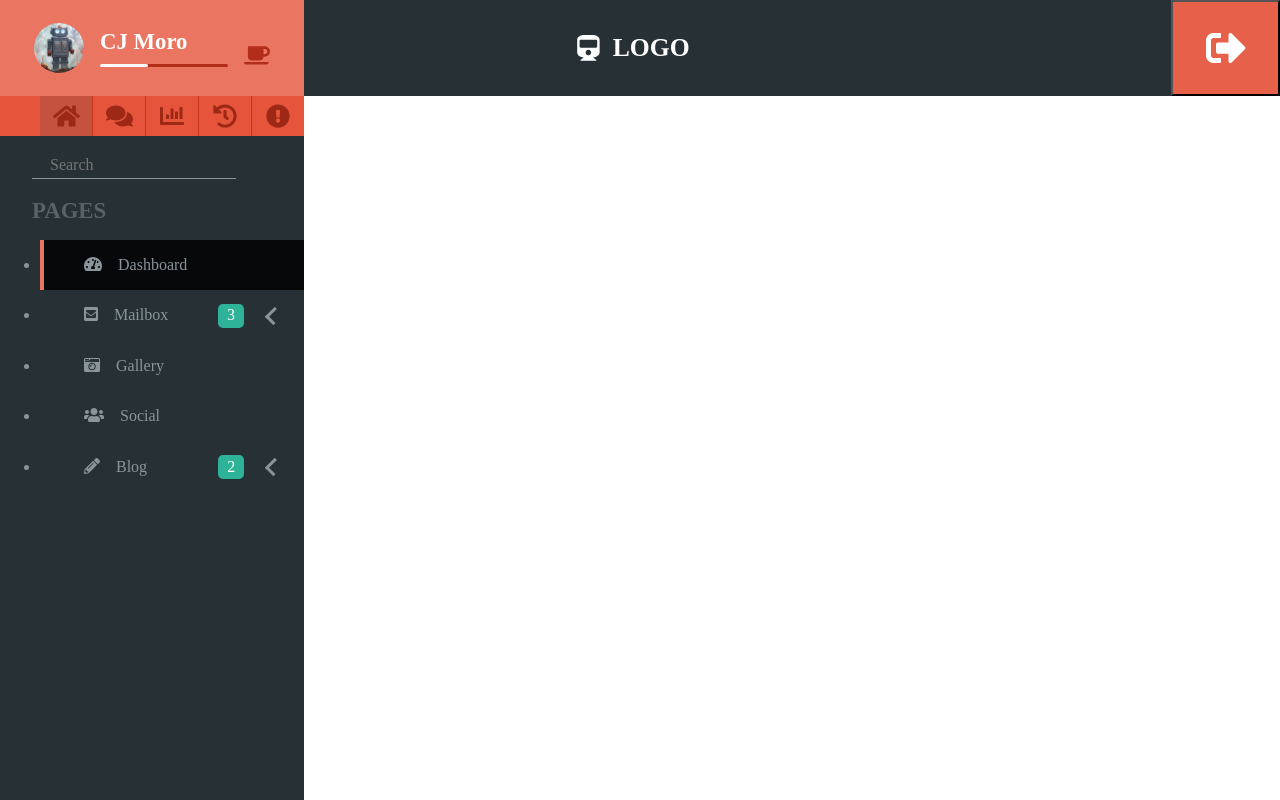
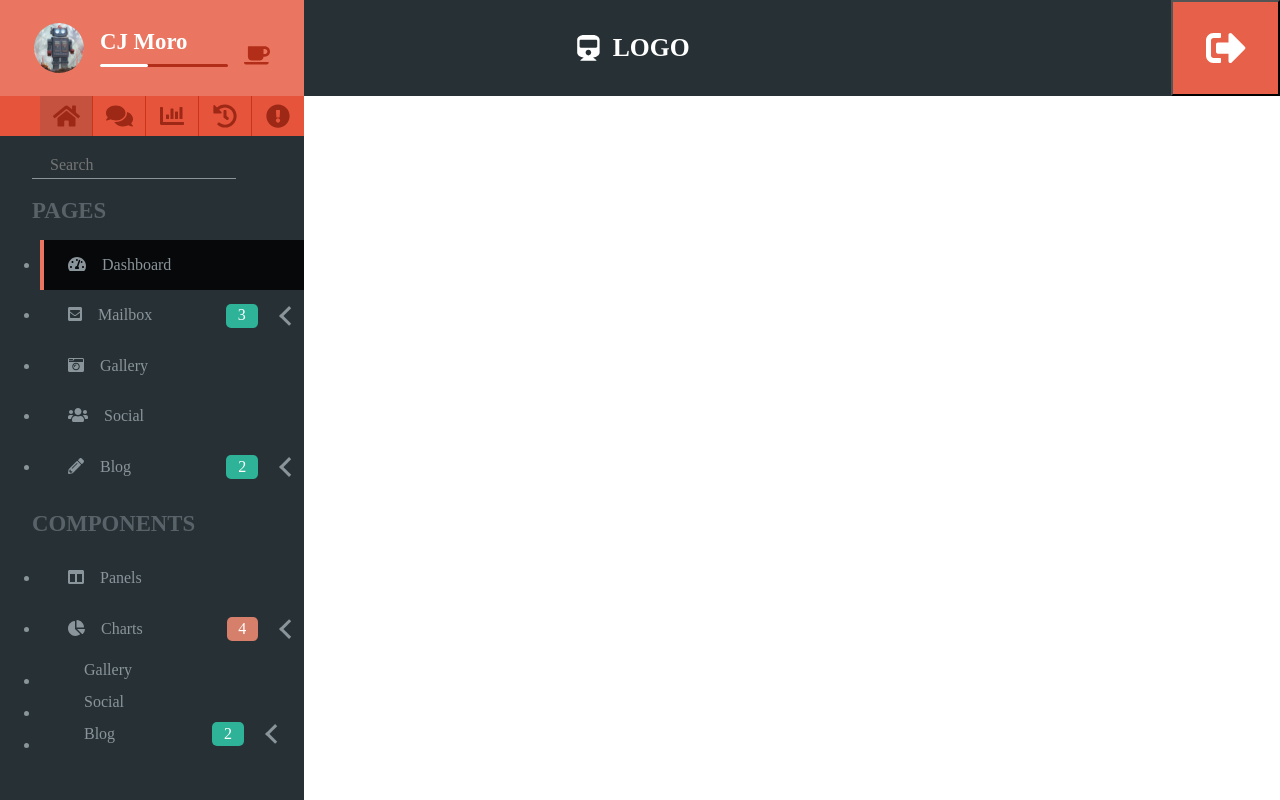
Before and after one commit to serCJm/react-admin-dashboard, a React (Create React App) app: page / in a window 1280 px wide. Built offline with nearby package versions, Linux system fonts and the light colour scheme.

Commit message:
Start adding content for components section

```diff
--- a/src/components/SideMenuHome.jsx
+++ b/src/components/SideMenuHome.jsx
@@ -1,5 +1,6 @@
 import React, { Component } from "react";
 import SideMenuHomePages from "./SideMenuHomePages";
+import SideMenuHomeComponents from "./SideMenuHomeComponents";
 
 class SideMenuHome extends Component {
   constructor(props) {
@@ -22,6 +23,10 @@ class SideMenuHome extends Component {
           handleActivePage={this.handleActivePage}
           currentMenu={this.state.currentMenu}
         />
+        <SideMenuHomeComponents
+          handleActivePage={this.handleActivePage}
+          currentMenu={this.state.currentMenu}
+        />
       </div>
     );
   }
--- /dev/null
+++ b/src/components/SideMenuHomeComponents.jsx
@@ -0,0 +1,138 @@
+import React, { Component } from "react";
+import SideMenuHomeList from "./SideMenuHomeList";
+import { FontAwesomeIcon } from "@fortawesome/react-fontawesome";
+import { faColumns } from "@fortawesome/free-solid-svg-icons";
+import { faChartPie } from "@fortawesome/free-solid-svg-icons";
+import { faChartLine } from "@fortawesome/free-solid-svg-icons";
+import { faChartBar } from "@fortawesome/free-solid-svg-icons";
+import { faChartArea } from "@fortawesome/free-solid-svg-icons";
+import { faSignal } from "@fortawesome/free-solid-svg-icons";
+
+class SideMenuHomeComponents extends Component {
+  constructor(props) {
+    super(props);
+    this.state = {
+      components: [
+        {
+          id: "panels",
+          icon: <FontAwesomeIcon icon={faColumns} />,
+          text: "Panels",
+          submenu: null
+        },
+        {
+          id: "chars",
+          icon: <FontAwesomeIcon icon={faChartPie} />,
+          text: "Charts",
+          countstyle: { color: "#fff", background: "rgb(214, 127, 107)" },
+          submenu: [
+            {
+              id: "rubix",
+              icon: <FontAwesomeIcon icon={faChartLine} />,
+              text: "Rubix Charts",
+              submenu: [
+                {
+                  id: "line-series",
+                  icon: null,
+                  text: "Line Series"
+                },
+                {
+                  id: "area-series",
+                  icon: null,
+                  text: "Area Series"
+                },
+                {
+                  id: "bar-column-series",
+                  icon: null,
+                  text: "Bar+Column Series"
+                },
+                {
+                  id: "mixed",
+                  icon: null,
+                  text: "Mixed Series"
+                },
+                {
+                  id: "pie-donut-series",
+                  icon: null,
+                  text: "Pie+Donut Series"
+                }
+              ]
+            },
+            {
+              id: "chart-js",
+              icon: <FontAwesomeIcon icon={faChartBar} />,
+              text: "Chart.JS"
+            },
+            {
+              id: "c3-js",
+              icon: <FontAwesomeIcon icon={faChartArea} />,
+              text: "C3.JS"
+            },
+            {
+              id: "morris-js",
+              icon: <FontAwesomeIcon icon={faSignal} />,
+              text: "Morris.JS"
+            }
+          ]
+        },
+        {
+          id: "gallery",
+          icon: <FontAwesomeIcon icon={null} />,
+          text: "Gallery",
+          submenu: null
+        },
+        {
+          id: "social",
+          icon: <FontAwesomeIcon icon={null} />,
+          text: "Social",
+          submenu: null
+        },
+        {
+          id: "blog",
+          icon: <FontAwesomeIcon icon={null} />,
+          text: "Blog",
+          countstyle: { color: "#fff", background: "rgb(46, 179, 152)" },
+          submenu: [
+            {
+              id: "posts",
+              icon: <FontAwesomeIcon icon={null} />,
+              text: "Posts"
+            },
+            {
+              id: "singlePost",
+              icon: <FontAwesomeIcon icon={null} />,
+              text: "Single Post"
+            }
+          ]
+        }
+      ],
+      classNames: {
+        title: "title",
+        menuItem: "menu-item",
+        text: "text",
+        subParent: "submenu-parent",
+        subMenu: "sub-menu",
+        subMenuCount: "submenu-count",
+        menuIcon: "menu-icon",
+        hover: "hover",
+        active: "active"
+      }
+    };
+  }
+
+  render() {
+    return (
+      <div>
+        <h2 className={this.state.classNames.title}>
+          {Object.keys(this.state)[0]}
+        </h2>
+        <SideMenuHomeList
+          listItems={this.state.components}
+          classNames={this.state.classNames}
+          handleActivePage={this.props.handleActivePage}
+          currentMenu={this.props.currentMenu}
+        />
+      </div>
+    );
+  }
+}
+export default SideMenuHomeComponents;
--- a/src/components/SideMenuHomeList.jsx
+++ b/src/components/SideMenuHomeList.jsx
@@ -5,7 +5,10 @@ function SideMenuHomeList(props) {
   const listItems = props.listItems.map(item => {
     let submenu = null;
     if (item.submenu) {
-      submenu = item.submenu.map(item => (
+      submenu = item.submenu.map(item => {
+        let subSubmenu = null;
+        if (item.submenu) {
+          subSubmenu = item.submenu.map(item => (
             <SideMenuHomeItem
               id={item.id}
               key={item.id}
@@ -18,7 +21,22 @@ function SideMenuHomeList(props) {
             />
           ));
         }
-    console.log(submenu);
+        return (
+          <SideMenuHomeItem
+            id={item.id}
+            key={item.id}
+            icon={item.icon}
+            text={item.text}
+            submenu={subSubmenu}
+            countstyle={item.countstyle}
+            classNames={props.classNames}
+            handleActivePage={props.handleActivePage}
+            currentMenu={props.currentMenu}
+          />
+        );
+      });
+    }
+
     return (
       <SideMenuHomeItem
         id={item.id}
--- a/src/index.css
+++ b/src/index.css
@@ -71,7 +71,8 @@ p {
     max-height: 3.2rem; } }
 .home {
   background: #273135;
-  height: 100%;
+  min-height: 100%;
+  max-height: 200%;
   color: #89949b; }
   .home .search {
     background: #273135;
@@ -88,7 +89,7 @@ p {
   .home .menu-item {
     display: flex;
     align-items: center;
-    padding: 0 1.5rem;
+    padding: 0 0.5rem;
     position: relative;
     cursor: pointer;
     border-left: 4px solid transparent; }
@@ -125,7 +126,7 @@ p {
       height: 1.5rem;
       border-radius: 5px; }
   .home .sub-menu {
-    margin-left: 3rem;
+    margin-left: 2rem;
     border-left: 2px solid rgba(137, 148, 155, 0.2); }
     .home .sub-menu .menu-item:before {
       content: "";
--- a/src/sass/modules/_sidemenuhome.sass
+++ b/src/sass/modules/_sidemenuhome.sass
@@ -1,7 +1,8 @@
 @import '../base/animations'
 .home
     background: $darkGrey
-    height: 100%
+    min-height: 100%
+    max-height: 200%
     color: $greyFont
     .search
         background: $darkGrey
@@ -18,7 +19,7 @@
     .menu-item
         display: flex
         align-items: center
-        padding: 0 1.5rem
+        padding: 0 .5rem
         position: relative
         cursor: pointer
         border-left: 4px solid transparent
@@ -54,7 +55,7 @@
             height: 1.5rem
             border-radius: 5px
     .sub-menu
-        margin-left: 3rem
+        margin-left: 2rem
         border-left: 2px solid transparentize($greyFont, .8)
         .menu-item:before
             content: ''
```
Also changed, not shown: src/components/SideMenuHomeComponets.jsx (deleted), 1 other file (tests, documents, lock files or other folders). Lines whose indentation alone changed are shown as unchanged.
